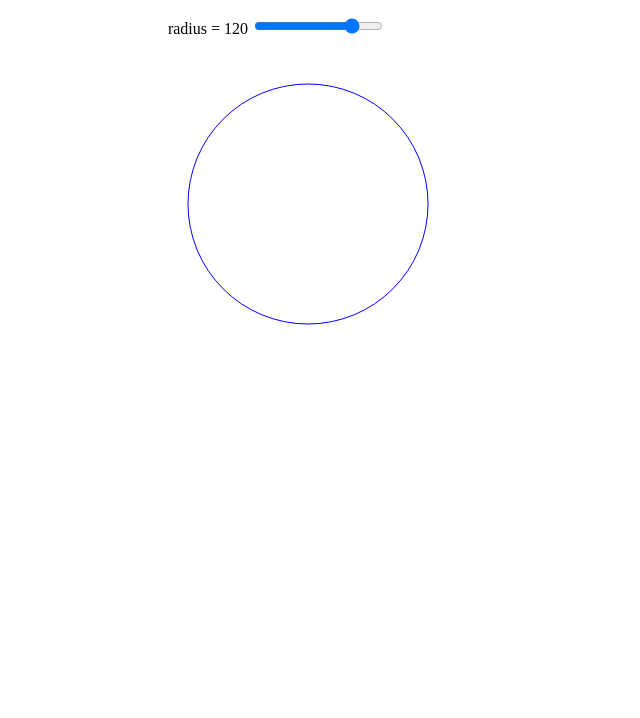
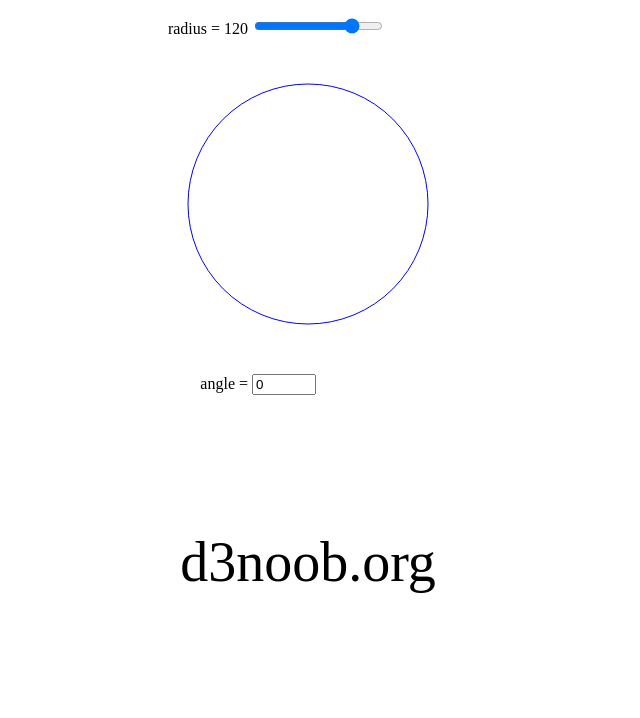
Before and after one commit to macul99/d3inputs, a plain HTML site: page index.html in a window 1280 px wide. Shown: the whole page, without its empty margins (0-640 px from the left). Drawn offline with nearby package versions, Linux system fonts and the light colour scheme.

Commit message:
add number input example for text rotation

```diff
--- a/index.html
+++ b/index.html
@@ -52,3 +52,52 @@ function update(nRadius) {
 }
 
 </script>
+
+<p>
+  <label for="nValue"
+         style="display: inline-block; width: 240px; text-align: right">
+         angle =
+  </label>
+  <input type="number" min="0" max="360" step="5" value="0" id="nValue">
+</p>
+
+<script>
+
+var width = 600;
+var height = 300;
+
+var holder1 = d3.select("body")
+      .append("svg")
+      .attr("width", width)
+      .attr("height", height);
+
+// add the text
+holder1.append("text")
+  .style("fill", "black")
+  .style("font-size", "56px")
+  .attr("dy", ".35em")
+  .attr("text-anchor", "middle")
+  .attr("transform", "translate(300,150) rotate(0)")
+  .text("d3noob.org");
+
+// when the input range changes update the circle
+d3.select("#nValue").on("input", function() {
+  update(+this.value);
+});
+
+// Initial starting radius of the circle
+update(0);
+
+// update the elements
+function update(nAngle) {
+
+  // adjust the text on the range slider
+  d3.select("#nAngle-value").text(nAngle);
+  d3.select("#nValue").property("value", nAngle);
+
+  // rotate the text
+  holder1.select("text")
+    .attr("transform", "translate(300,150) rotate("+nAngle+")");
+}
+
+</script>
```
